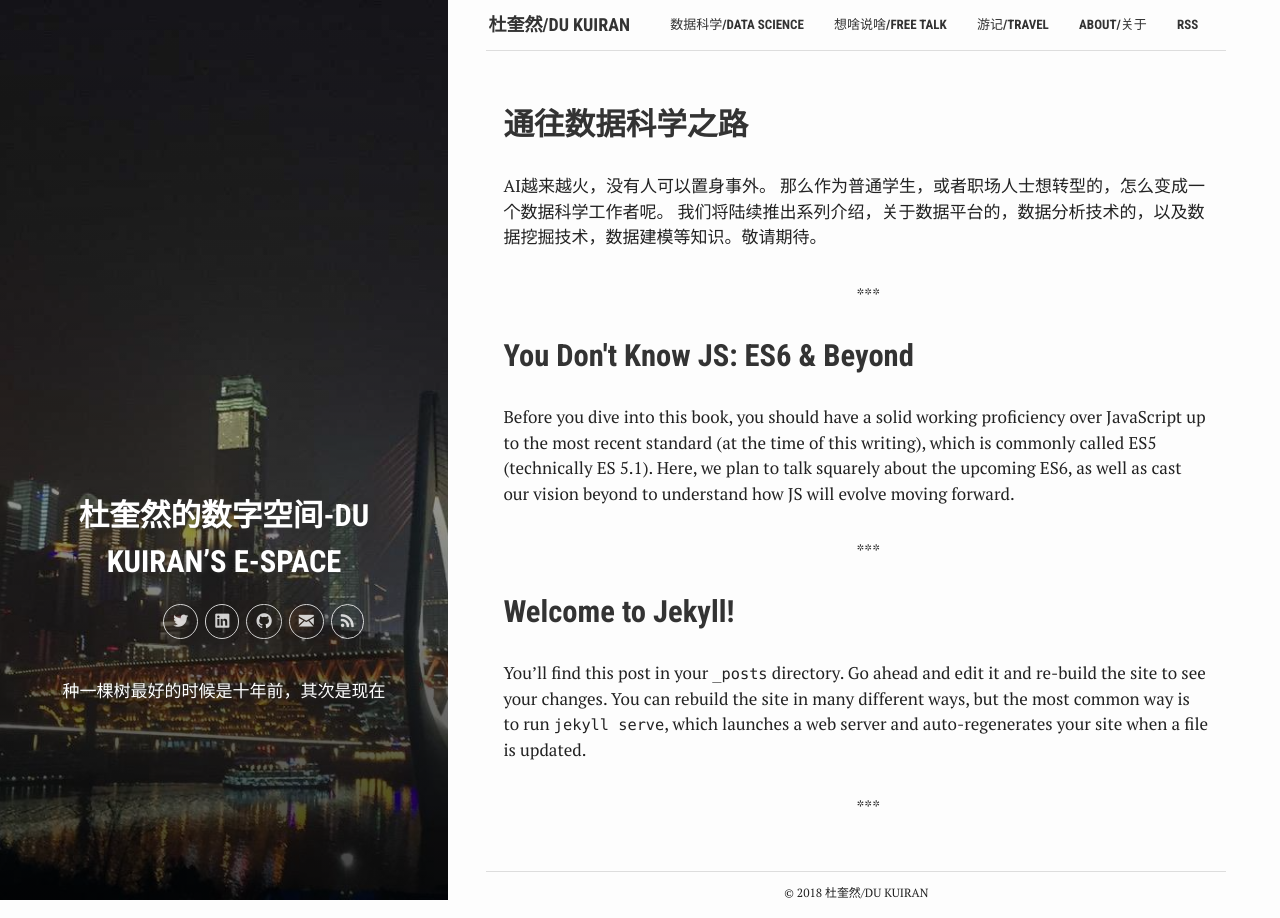
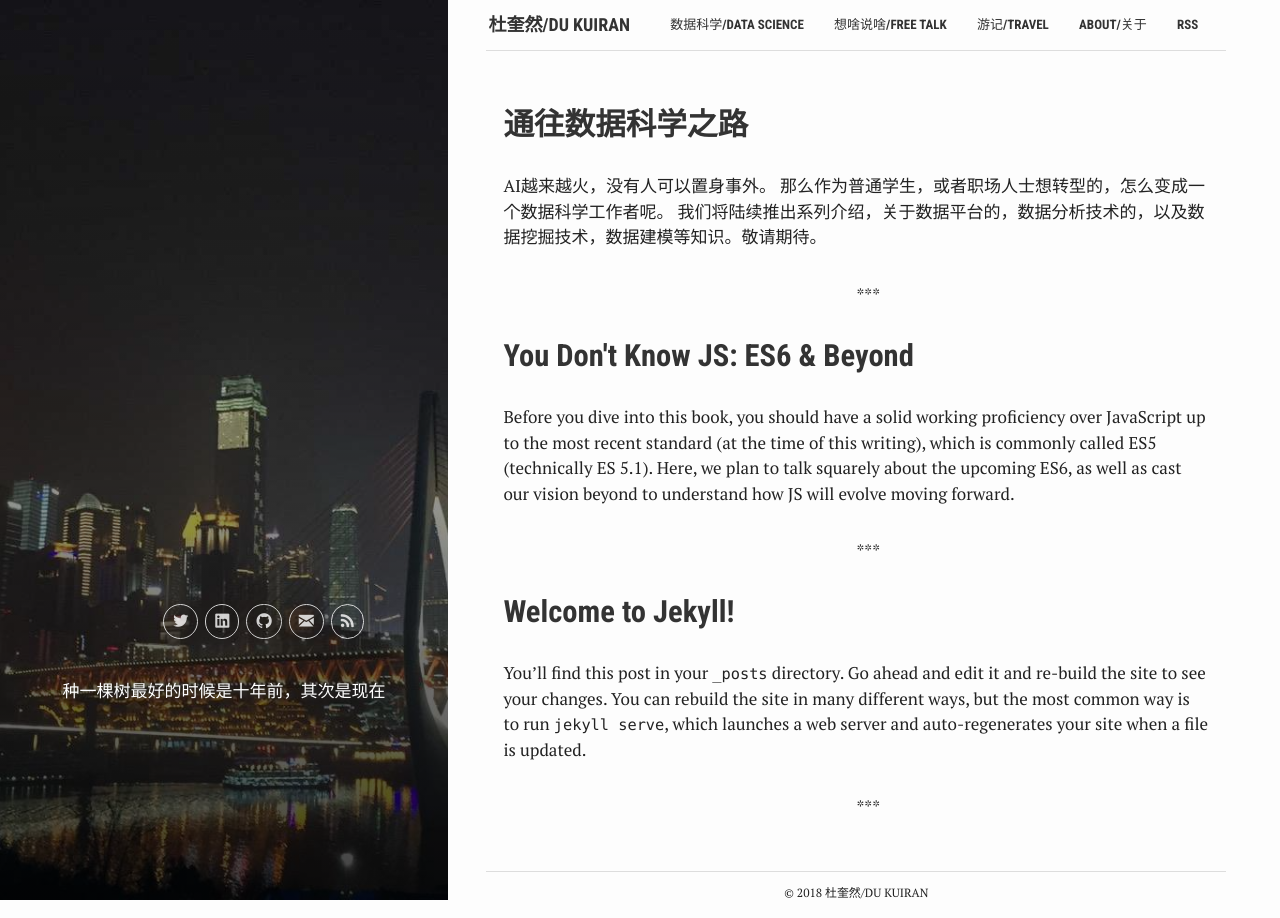
Before and after one commit to dukuiran/dukuiran.github.io, a Jekyll site: the page built from index.html, in a window 1280 px wide. Built offline with Jekyll 4.4.1, drawn with Linux system fonts in a browser that asks for light colours.

Commit message:
Update index.html

```diff
--- a/index.html
+++ b/index.html
@@ -2,7 +2,7 @@
 bg: "rails.jpg"
 layout: default
 crawlertitle: "杜奎然 DU KUIRAN 博客 Blog"
-title: "杜奎然的数字空间-DU KUIRAN’s e-Space"
+title: ""
 summary: "种一棵树最好的时候是十年前，其次是现在"
 ---
 
```
